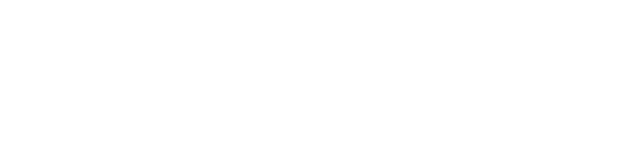
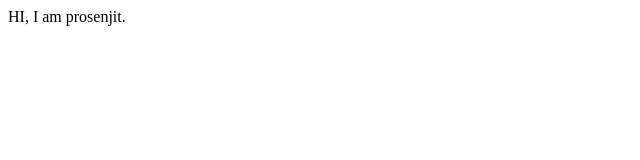
Before and after one commit to prosenjit07/sample.github.io, a plain HTML site: page index.html in a window 1280 px wide. Shown: the whole page, without its empty margins (0-640 px from the left). Drawn offline with Linux system fonts and the light colour scheme.

Commit message:
Update index.html

```diff
--- a/index.html
+++ b/index.html
@@ -6,6 +6,7 @@
     <title>Document</title>
 </head>
 <body>
+    <p>HI, I am prosenjit.</p>
 
 </body>
 </html>
```
